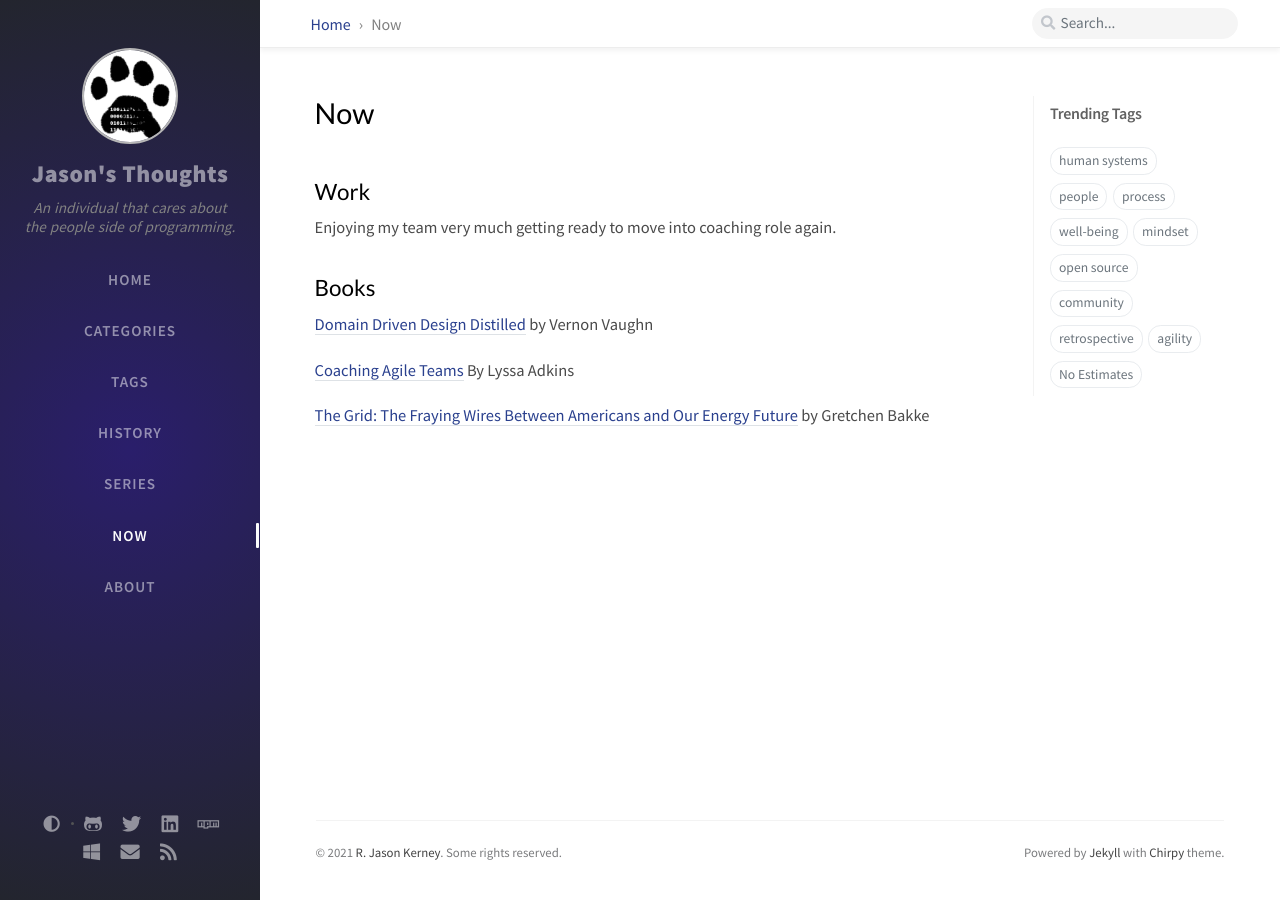
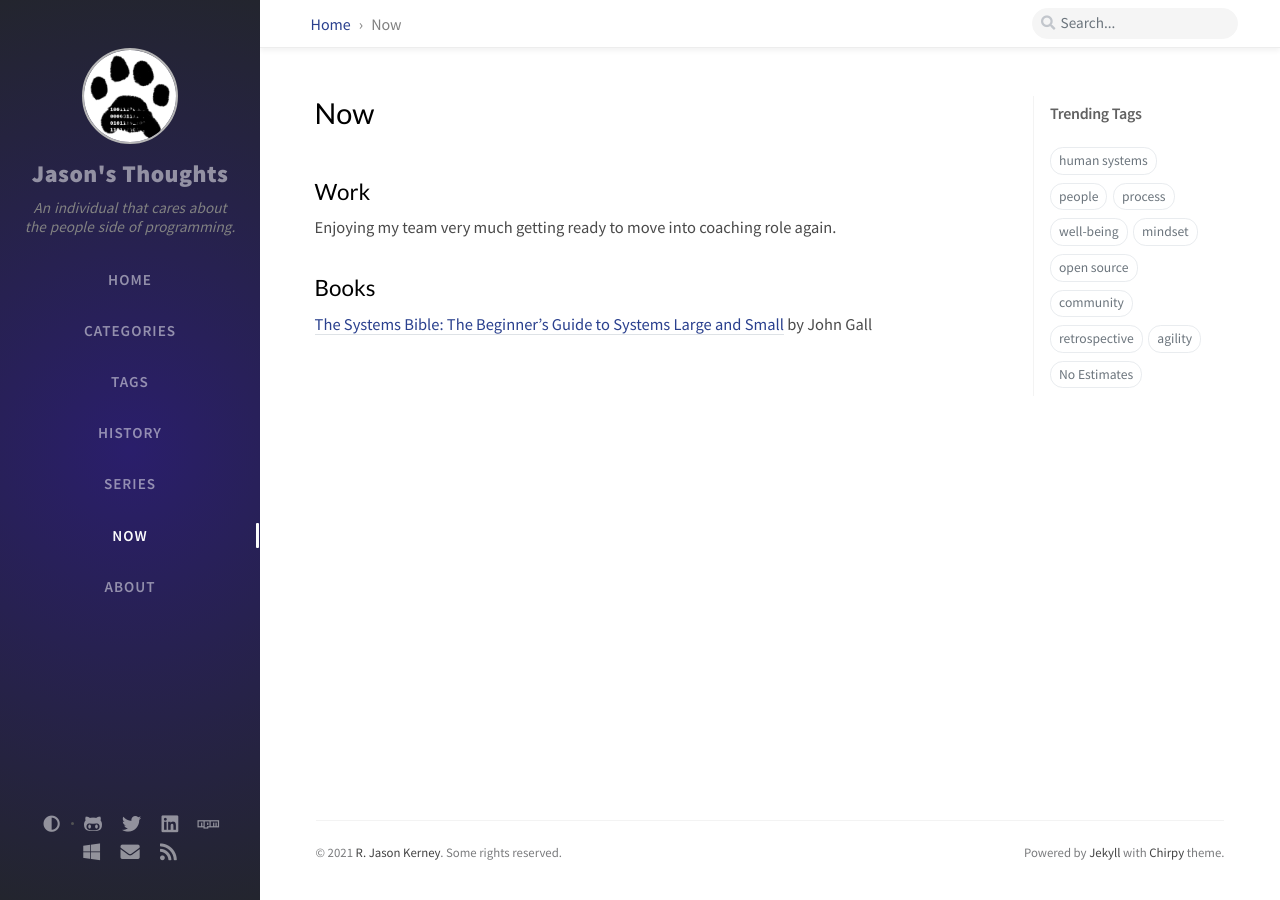
Before and after one commit to jason-kerney/blog, a Jekyll site: the page built from _tabs/now.md, in a window 1280 px wide. Built offline with Jekyll 4.4.1, drawn with Linux system fonts in a browser that asks for light colours; nearby versions of some CDN libraries; comment, search, counter and statistics services are not loaded.

Commit message:
Updated Books

```diff
--- a/_tabs/now.md
+++ b/_tabs/now.md
@@ -10,8 +10,4 @@ Enjoying my team very much getting ready to move into coaching role again.
 
 ## Books
 
-[Domain Driven Design Distilled](https://www.amazon.com/Domain-Driven-Design-Distilled-Vaughn-Vernon-ebook/dp/B01JJSGE5S/ref=sr_1_3?dchild=1&keywords=domain+driven+design+distilled&link_code=qs&qid=1626494491&sourceid=Mozilla-search&sr=8-3) by Vernon Vaughn
-
-[Coaching Agile Teams](https://www.amazon.com/Coaching-Agile-Teams-ScrumMasters-Addison-Wesley-ebook/dp/B003QP47YG/ref=sr_1_1?dchild=1&keywords=coaching+agile+teams&qid=1626494549&sr=8-1) By Lyssa Adkins
-
-[The Grid: The Fraying Wires Between Americans and Our Energy Future](https://www.amazon.com/Grid-Fraying-Between-Americans-Energy-ebook/dp/B01DM9Q6CQ/ref=sr_1_1?dchild=1&keywords=The+Grid&qid=1626494620&sr=8-1) by Gretchen Bakke
+[The Systems Bible: The Beginner's Guide to Systems Large and Small](https://www.amazon.com/Systems-Bible-Beginners-Guide-Large/dp/0961825170) by John Gall
```
